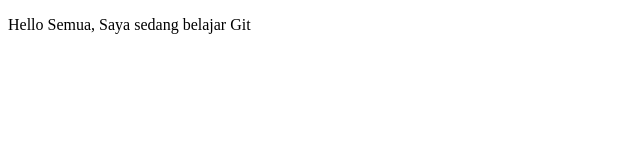
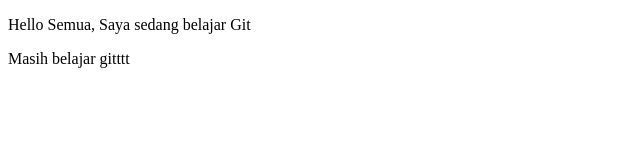
Before and after one commit to Zandga/test2, a plain HTML site: page index.html in a window 1280 px wide. Shown: the whole page, without its empty margins (0-640 px from the left). Drawn offline with Linux system fonts and the light colour scheme.

Commit message:
belajar git greget

```diff
--- a/index.html
+++ b/index.html
@@ -13,7 +13,7 @@
    <body>
 
        <p>Hello Semua, Saya sedang belajar Git</p>
-
+	<p> Masih belajar gitttt </p>
    </body>
 
 </html>
```
